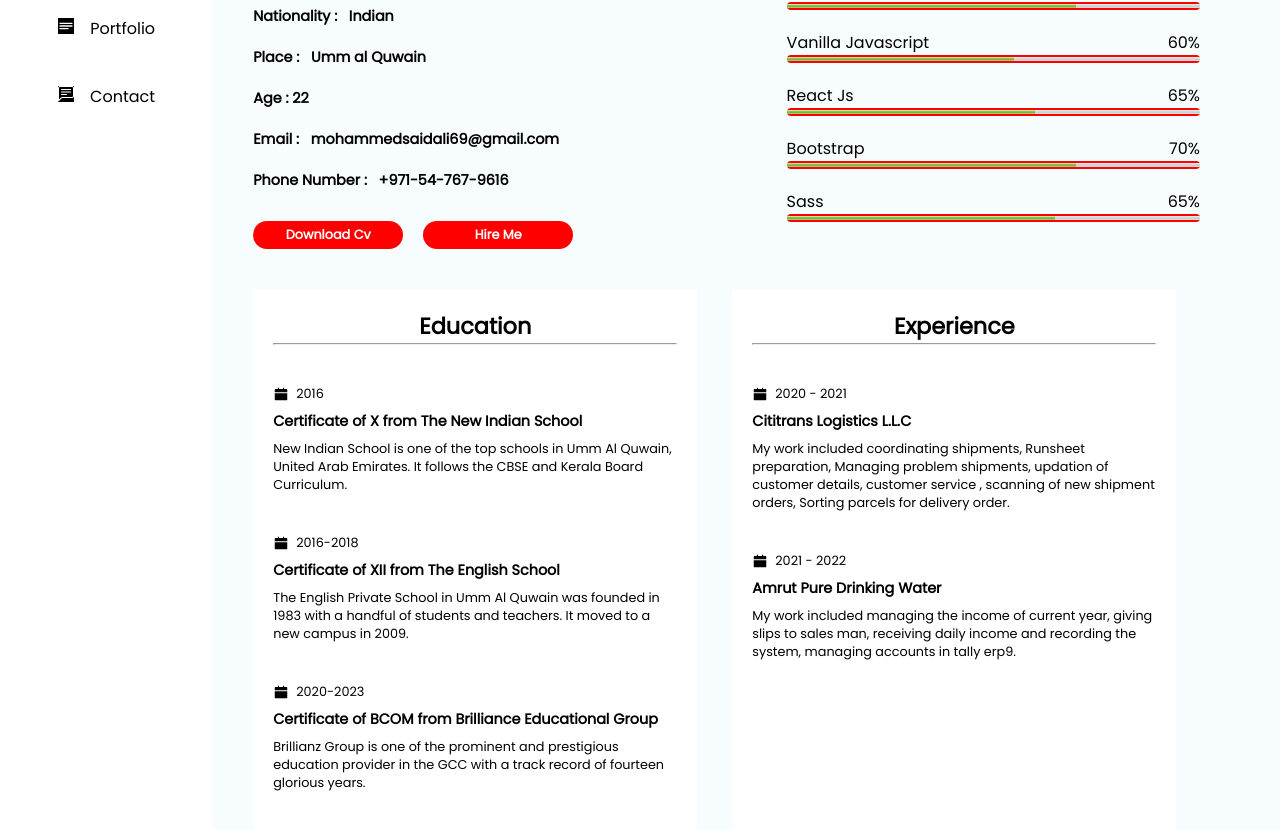
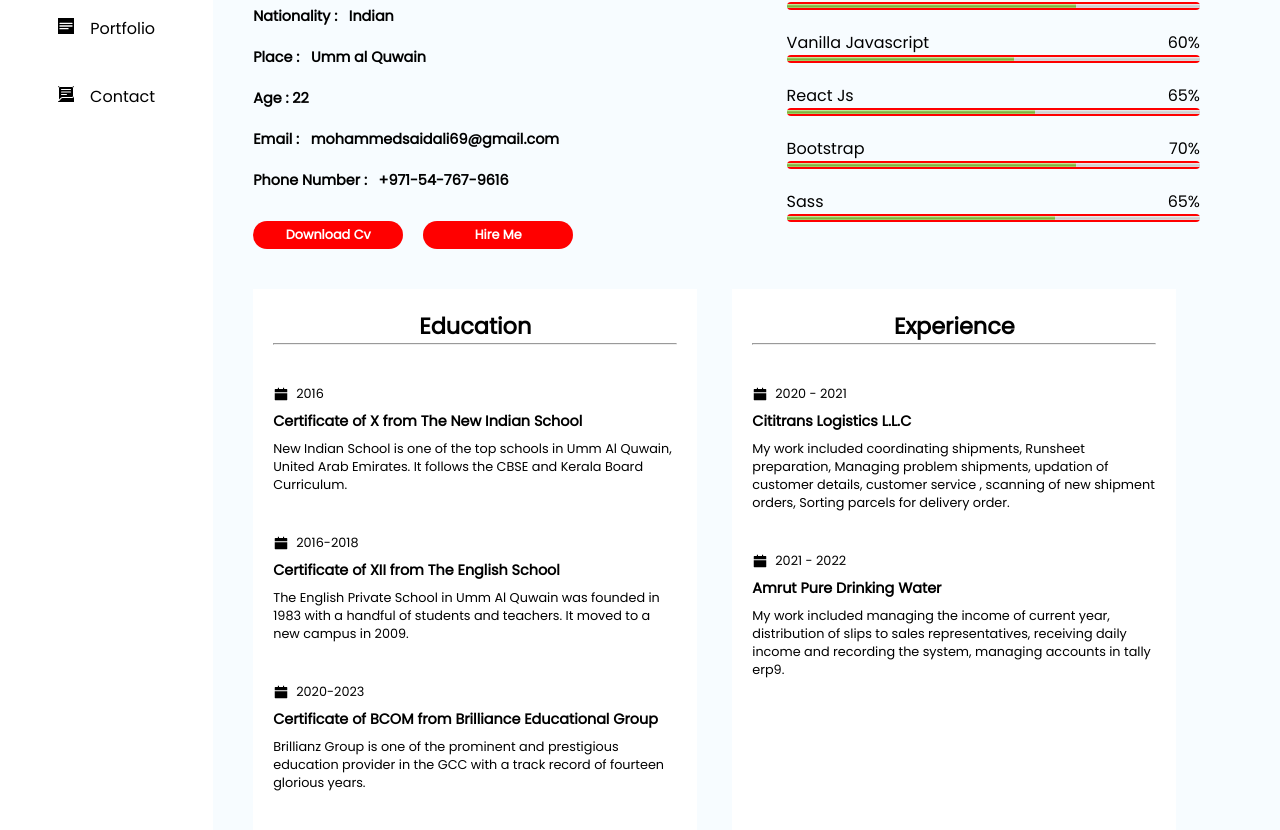
Before and after one commit to Dev-saeedAli/portfolio_website, a React (Create React App) app: page /about in a window 1280 px wide. Shown: the part 373-1203 px from the top of the page. Built offline with nearby package versions, Linux system fonts and the light colour scheme; a web font is replaced by a local one.

Commit message:
changed the data.js

```diff
--- a/src/data.js
+++ b/src/data.js
@@ -45,7 +45,7 @@ const dataExp = [
     {
         year : "2021 - 2022",
         company : "Amrut Pure Drinking Water",
-        para : "My work included managing the income of current year, giving slips to sales man, receiving daily income and recording the system, managing accounts in tally erp9."
+        para : "My work included managing the income of current year, distribution of slips to sales representatives, receiving daily income and recording the system, managing accounts in tally erp9."
     }
 ]
 
```
